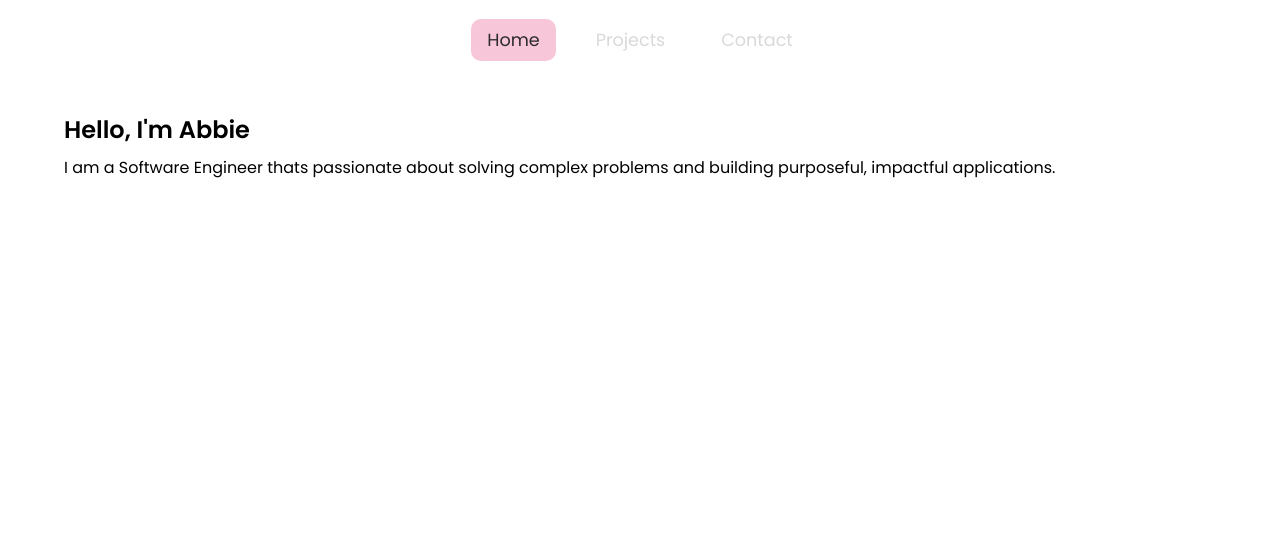
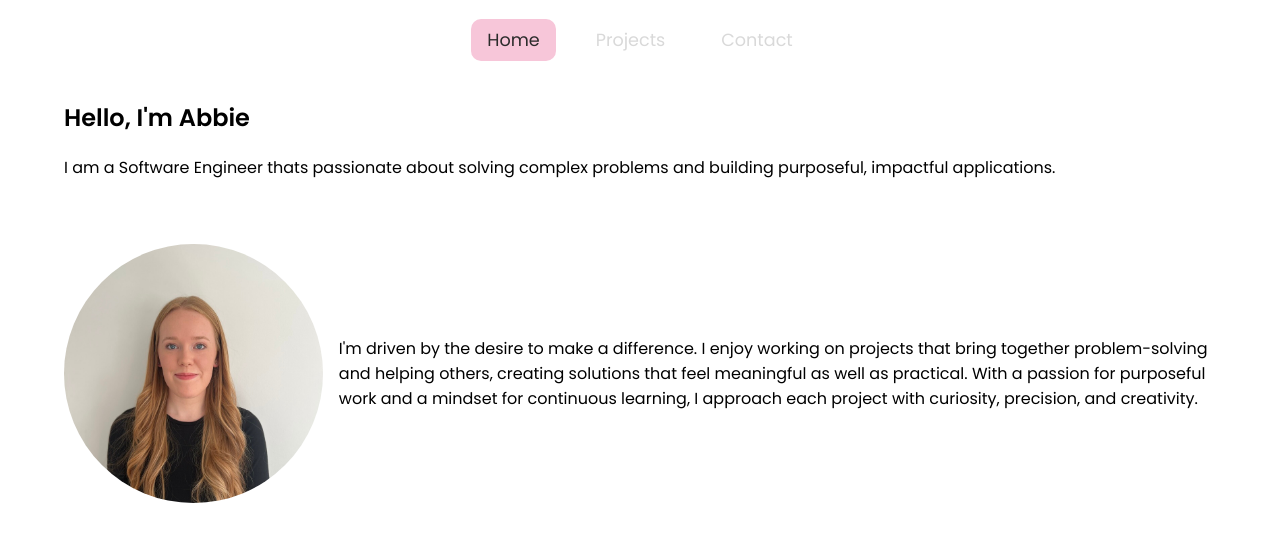
Before and after one commit to AbbieSmith11/portfolio-website, a React (Vite) app in the folder portfolio/: page / in a window 1280 px wide. Shown: the top 542 px of the page. Built offline with nearby package versions, Linux system fonts and the light colour scheme.

Commit message:
Added content and styling for home page

```diff
--- /dev/null
+++ b/portfolio/src/components/aboutMe/AboutMe.css
@@ -0,0 +1,41 @@
+
+
+#about {
+    width: 90vw;
+    margin: 5vw 5vw 5vw 5vw;
+    display: flex;
+    justify-content: center;
+    align-items: center;
+    gap: 1rem;
+}
+
+
+@media (max-width: 682px){
+    #about {
+        flex-direction: column;
+        gap: 0.5rem;
+    }
+
+
+
+
+}
+
+#img {
+    overflow: hidden;
+    display: inline-block;
+    border-radius: 50%;
+
+
+}
+
+img {
+    display: block;
+    width: 100%;
+    height: auto;
+    transition: transform 0.4s ease;
+}
+
+img:hover {
+    transform: scale(1.1);
+}
--- /dev/null
+++ b/portfolio/src/components/aboutMe/AboutMe.jsx
@@ -0,0 +1,21 @@
+import './AboutMe.css'
+
+function AboutMe() {
+  return (
+    <section id='about'>
+        <div id='img'>
+            <img src="../../../public/images/headshot.jpg" alt="" />
+        </div>
+
+      <p id='aboutText'>
+        I'm driven by the desire to make a difference. I enjoy working on
+        projects that bring together problem-solving and helping others,
+        creating solutions that feel meaningful as well as practical. With a
+        passion for purposeful work and a mindset for continuous learning, I
+        approach each project with curiosity, precision, and creativity.
+      </p>
+    </section>
+  );
+}
+
+export default AboutMe;
--- a/portfolio/src/components/profile/Profile.css
+++ b/portfolio/src/components/profile/Profile.css
@@ -1,17 +1,16 @@
+
+#profile {
+    margin: 0 5vw;
+}
+
 h1 {
-  margin: 4vh 0 1vh 5vw;
+
   font-size: 1.5rem;
   overflow: hidden;
   white-space: nowrap;
   border-right: 3px solid #2b2b2b;
   width: 0;
   animation: typing 1.5s steps(17, end) forwards, blink 0.7s step-end infinite;
-}
-
-p {
-  margin: 0 0 0 5vw;
-  width: 85vw;
-  font-weight: lighter;
 }
 
 @keyframes typing {
--- a/portfolio/src/components/profile/Profile.jsx
+++ b/portfolio/src/components/profile/Profile.jsx
@@ -2,7 +2,7 @@ import './Profile.css'
 
 function Profile () {
     return (
-        <section>
+        <section id='profile'>
             <h1>Hello, I'm Abbie</h1>
             <p> I am a Software Engineer thats passionate about solving complex problems and building purposeful, impactful applications.</p>
         </section>
--- a/portfolio/src/pages/Home.jsx
+++ b/portfolio/src/pages/Home.jsx
@@ -1,11 +1,13 @@
 import Navbar from "../components/navbar/Navbar.jsx";
 import Profile from "../components/profile/Profile.jsx";
+import AboutMe from "../components/aboutMe/AboutMe.jsx";
 
 function Home() {
   return (
     <>
       <Navbar />
       <Profile />
+      <AboutMe />
     </>
   );
 }
```
Also changed, not shown: portfolio/public/images/headshot.jpg (added).
